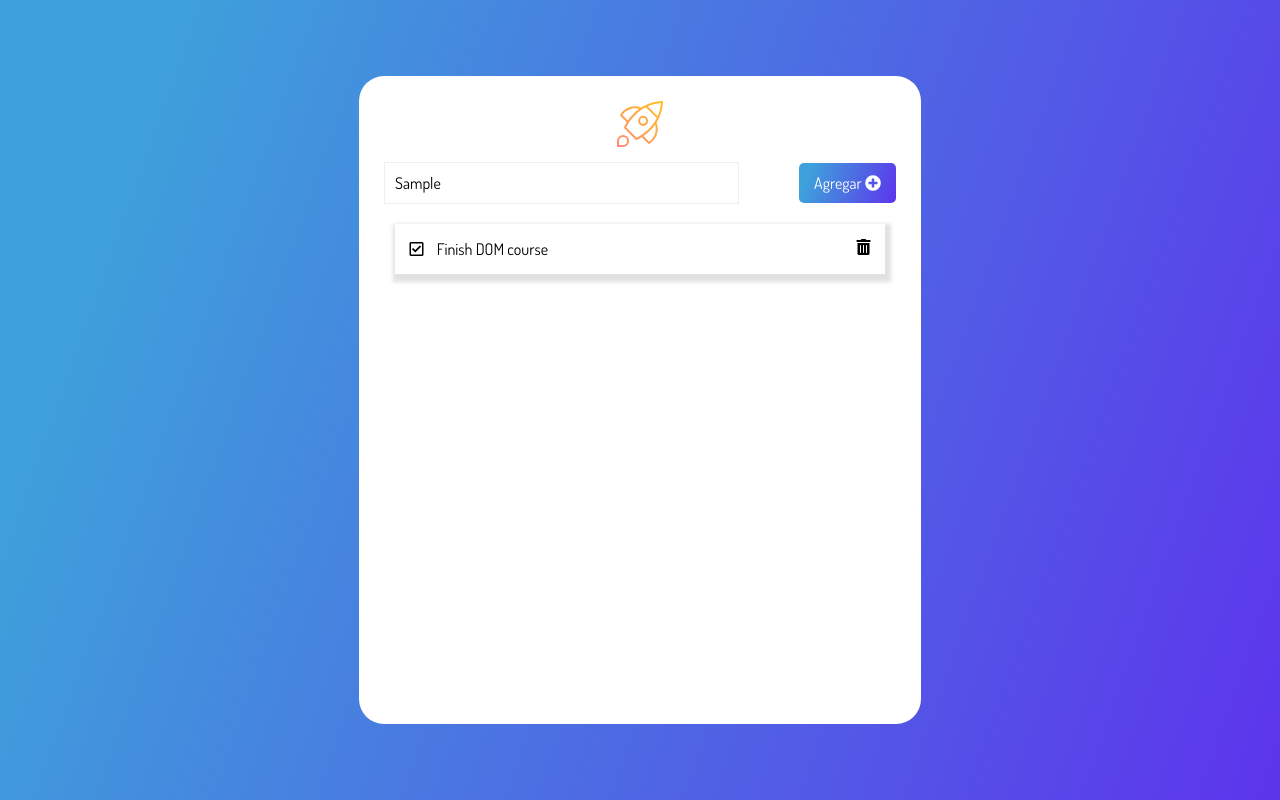
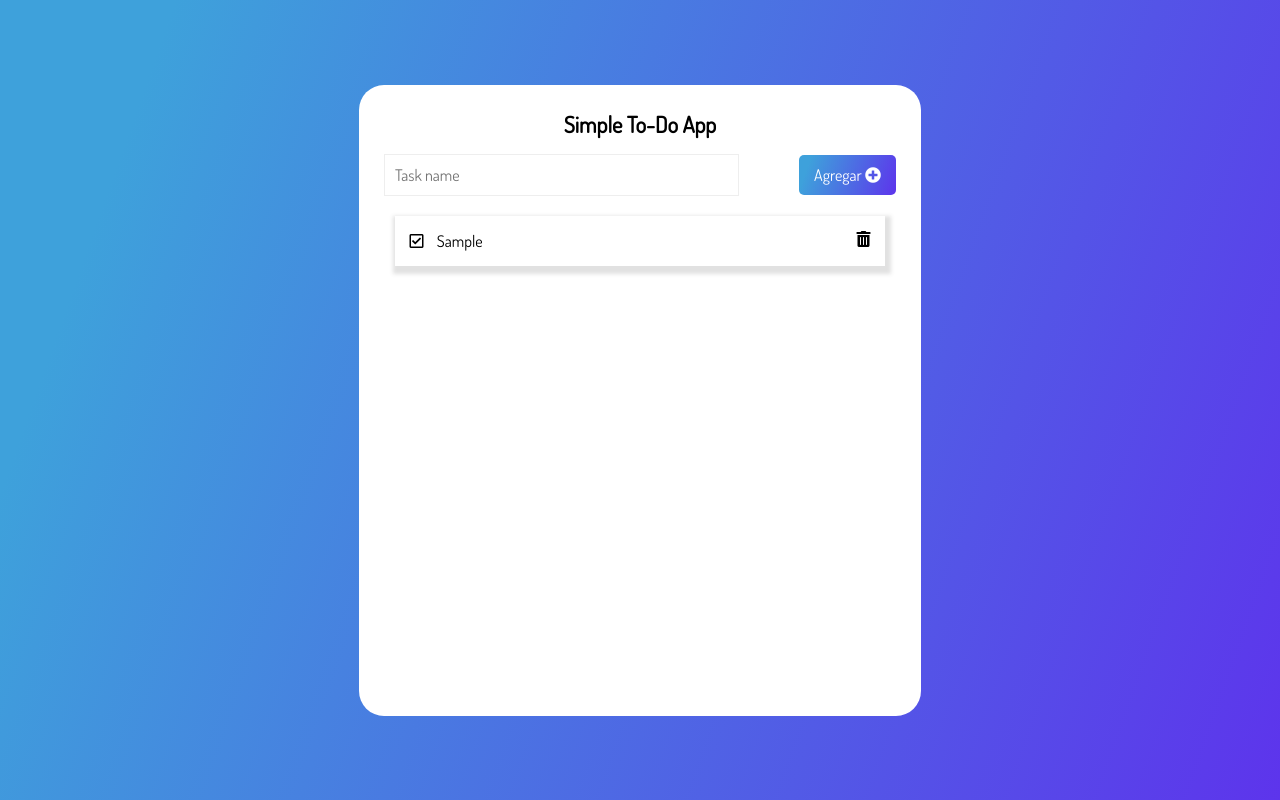
Before and after one commit to mgastonportillo/one-09-js-dom-manipulation, a plain HTML site: page index.html in a window 1280 px wide. Both pictures are taken after typing "Sample" into the empty fields and a click on the button "Agregar". Drawn offline with Linux system fonts and the light colour scheme.

Commit message:
completar clase 3

```diff
--- a/index.html
+++ b/index.html
@@ -21,7 +21,9 @@
 	<body>
 		<main>
 			<div class="mainCard">
-				<div class="title"><img src="./assets/rocket.svg" /></div>
+				<div class="title">
+					<h2>Simple To-Do App</h2>
+				</div>
 
 				<div>
 					<form action="">
@@ -39,15 +41,7 @@
 					</form>
 				</div>
 
-				<ul class="cardsList">
-					<li class="card">
-						<div>
-							<i class="far fa-check-square icon"></i>
-							<span class="task">Finish DOM course</span>
-						</div>
-						<i class="fas fa-trash-alt trashIcon icon"></i>
-					</li>
-				</ul>
+				<ul class="cardsList" data-list></ul>
 			</div>
 		</main>
 
--- a/script.js
+++ b/script.js
@@ -1,9 +1,21 @@
 const btn = document.querySelector("[data-form-btn]");
-const input = document.querySelector("[data-form-input]");
 
 const createTask = (event) => {
 	event.preventDefault();
-	console.log(input.value);
+	const input = document.querySelector("[data-form-input]");
+	const list = document.querySelector("[data-list]");
+	const task = document.createElement("li");
+	const value = input.value;
+	const content = `
+  <div>
+    <i class="far fa-check-square icon"></i>
+    <span class="task">${value}</span>
+  </div>
+  <i class="fas fa-trash-alt trashIcon icon"></i>`;
+	task.classList.add("card");
+	task.innerHTML = content;
+	list.appendChild(task);
+	input.value = "";
 };
 
 btn.addEventListener("click", createTask);
--- a/styles.css
+++ b/styles.css
@@ -1,7 +1,7 @@
 * {
 	margin: 0;
 	padding: 0;
-  font-family: 'Dosis', sans-serif;
+	font-family: "Dosis", sans-serif;
 	font-size: 16px;
 }
 
@@ -34,11 +34,15 @@ form {
 }
 
 .title {
-  font-family: 'Dosis', sans-serif;
+	font-family: "Dosis", sans-serif;
 	display: flex;
 	justify-content: center;
 	align-content: center;
-  margin-bottom: 15px;
+	margin-bottom: 1rem;
+}
+
+.title h2 {
+	font-size: 1.4rem;
 }
 
 .inputForm {
```
Lines whose indentation alone changed are shown as unchanged.
